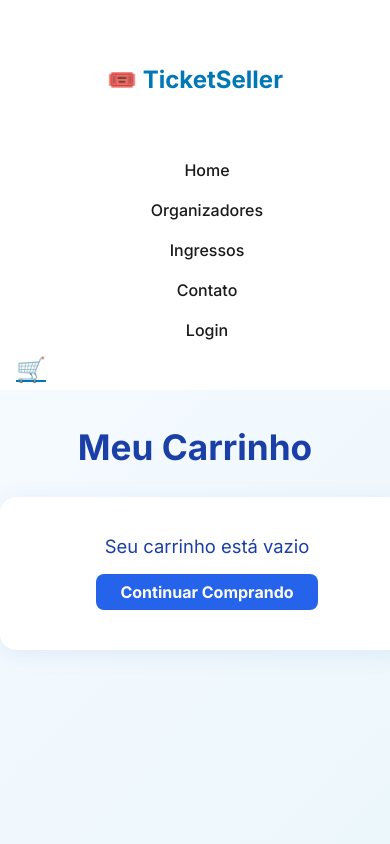
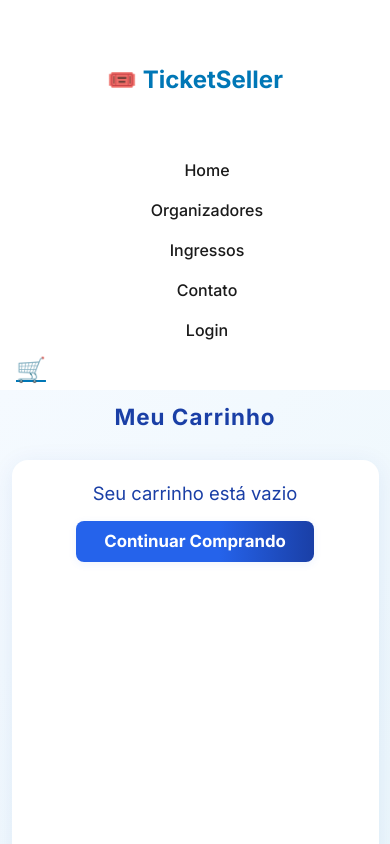
Before and after one commit to Projetos-de-Extensao/PFE_25.1_8001_I, a React (Vite) app in the folder TicketMaster/: page /carrinho in a window 390 px wide. Shown: the top 844 px of the page. Built offline with nearby package versions, Linux system fonts and the light colour scheme.

Commit message:
atualização carrinho

```diff
--- a/TicketMaster/src/components/Carrinho/Carrinho.jsx
+++ b/TicketMaster/src/components/Carrinho/Carrinho.jsx
@@ -9,7 +9,7 @@ const Carrinho = () => {
   return (
     <div className="carrinho-pagina">
       <h1>Meu Carrinho</h1>
-      <div className="carrinho-box">
+      <div className={`carrinho-box${itens.length >= 4 ? ' carrinho-box--grande' : ''}`}>
         {itens.length === 0 ? (
           <div className="carrinho-vazio">
             <p>Seu carrinho está vazio</p>
@@ -18,9 +18,10 @@ const Carrinho = () => {
             </Link>
           </div>
         ) : (
-          <div className="carrinho-lista">
+          <div>
+            <ul className="carrinho-lista">
               {itens.map((item, idx) => (
-              <div className="carrinho-item" key={idx}>
+                <li className="carrinho-item" key={item.id}>
                   <div>
                     <strong>{item.titulo}</strong>
                     <p>{item.data} - {item.local}</p>
@@ -30,10 +31,14 @@ const Carrinho = () => {
                   <button className="btn-remover" onClick={() => removerItem(idx)}>
                     Remover
                   </button>
-              </div>
+                </li>
               ))}
-            <Link to="/" className="btn-continuar">
+            </ul>
+            <Link to="/" className="btn-continuar" style={{ display: 'block', margin: '18px auto 0 auto' }}>
               Continuar Comprando
+            </Link>
+            <Link to="/checkout" className="btn-continuar" style={{ display: 'block', margin: '14px auto 0 auto' }}>
+              Finalizar Compra
             </Link>
           </div>
         )}
--- a/TicketMaster/src/components/Carrinho/carrinho.css
+++ b/TicketMaster/src/components/Carrinho/carrinho.css
@@ -6,6 +6,7 @@
   align-items: center;
   background: linear-gradient(135deg, #f5faff 0%, #eaf6fb 100%);
   padding-top: 40px;
+  padding-bottom: 40px;
 }
 
 .carrinho-pagina h1 {
@@ -13,17 +14,29 @@
   font-size: 2.2rem;
   font-weight: 700;
   margin-bottom: 32px;
+  letter-spacing: 1px;
 }
 
 .carrinho-box {
+  display: flex;
+  flex-direction: column;
+  justify-content: flex-start;
   background: #fff;
   border-radius: 16px;
   box-shadow: 0 4px 24px rgba(0, 60, 180, 0.08);
-  padding: 40px 32px;
+  padding: 60px 32px 60px 32px; /* aumenta o padding superior e inferior */
   min-width: 350px;
   max-width: 480px;
   margin: 0 auto;
   text-align: center;
+  min-height: 520px; /* aumenta a altura mínima */
+  transition: min-height 0.3s;
+}
+
+.carrinho-box.carrinho-box--grande {
+  min-height: 950px;
+  /* Remova ou comente a linha abaixo */
+  /* background: #ffe0e0; */
 }
 
 .carrinho-vazio p {
@@ -33,55 +46,121 @@
 }
 
 .btn-continuar {
-  background: #2563eb;
+  background: linear-gradient(90deg, #2563eb 60%, #1a3fa6 100%);
   color: #fff;
   font-weight: 600;
   border: none;
   border-radius: 8px;
-  padding: 10px 24px;
+  padding: 12px 28px;
   text-decoration: none;
-  font-size: 1rem;
-  transition: background 0.2s;
+  font-size: 1.05rem;
+  transition: background 0.2s, box-shadow 0.2s;
   display: inline-block;
+  box-shadow: 0 2px 8px rgba(37,99,235,0.08);
 }
 
 .btn-continuar:hover {
-  background: #1a3fa6;
+  background: linear-gradient(90deg, #1a3fa6 60%, #2563eb 100%);
+  box-shadow: 0 4px 16px rgba(37,99,235,0.12);
 }
 
 .carrinho-lista {
   display: flex;
   flex-direction: column;
-  gap: 18px;
+  gap: 24px;
+  overflow-y: auto;
+  margin-bottom: 18px;
+  min-height: 0;
 }
 
+/* 2 colunas a partir de 4 ingressos */
+ /*.carrinho-lista.carrinho-duas-colunas {
+  display: grid;
+  grid-template-columns: 1fr 1fr;
+  gap: 24px;
+}*/
+
 .carrinho-item {
-  background: #f5faff;
-  border-radius: 8px;
-  padding: 16px;
+  background: #e3f0ff;
+  border-left: 6px solid #2563eb;
+  border-radius: 20px;
+  padding: 36px 40px;
   display: flex;
   justify-content: space-between;
   align-items: center;
-  box-shadow: 0 1px 6px rgba(0,119,182,0.07);
+  box-shadow: 0 2px 12px rgba(37, 99, 235, 0.10);
+  position: relative;
+  margin-bottom: 0;
+  transition: box-shadow 0.25s, background 0.25s, color 0.25s;
+  font-family: 'Inter', Arial, Helvetica, sans-serif;
+  min-height: 120px;
+}
+
+.carrinho-item:hover {
+  background: #1a3fa6 !important; /* força o azul escuro */
+  box-shadow: 0 8px 24px rgba(37, 99, 235, 0.18);
 }
 
 .carrinho-item strong {
-  color: #0077b6;
-  font-size: 1.1rem;
+  color: #2563eb;
+  font-size: 1.35rem;
+  font-weight: 800;
+  margin-left: 36px;
+  letter-spacing: 0.7px;
+  line-height: 1.3;
+}
+
+.carrinho-item:hover strong {
+  color: #fff; /* texto branco no hover para contraste */
+}
+
+.carrinho-item::before {
+  content: "🎟️";
+  font-size: 2.1rem;
+  margin-right: 18px;
+  position: absolute;
+  left: 16px;
+  top: 50%;
+  transform: translateY(-50%);
+}
+
+.carrinho-item:hover {
+  box-shadow: 0 8px 24px rgba(255, 193, 7, 0.18);
+  /* Remova ou comente a linha abaixo */
+  /* transform: scale(1.025); */
+  background: #fff3cd;
 }
 
 .btn-remover {
   background: #fff;
   color: #e63946;
   border: 1.5px solid #e63946;
-  border-radius: 6px;
-  padding: 6px 14px;
+  border-radius: 8px;
+  padding: 7px 16px;
   font-weight: 600;
   cursor: pointer;
-  transition: background 0.2s, color 0.2s;
+  transition: background 0.2s, color 0.2s, box-shadow 0.2s;
+  margin-left: 18px;
 }
 
 .btn-remover:hover {
   background: #e63946;
   color: #fff;
+  box-shadow: 0 2px 8px rgba(230,57,70,0.13);
 }
+
+/* Responsivo para telas menores */
+@media (max-width: 600px) {
+  .carrinho-box {
+    min-width: 90vw;
+    max-width: 98vw;
+    padding: 24px 8px;
+  }
+  .carrinho-pagina {
+    padding-top: 16px;
+    padding-bottom: 16px;
+  }
+  .carrinho-pagina h1 {
+    font-size: 1.4rem;
+  }
+}
```
Also changed, not shown: 1 other file (tests, documents, lock files or other folders). Lines whose indentation alone changed are shown as unchanged.
